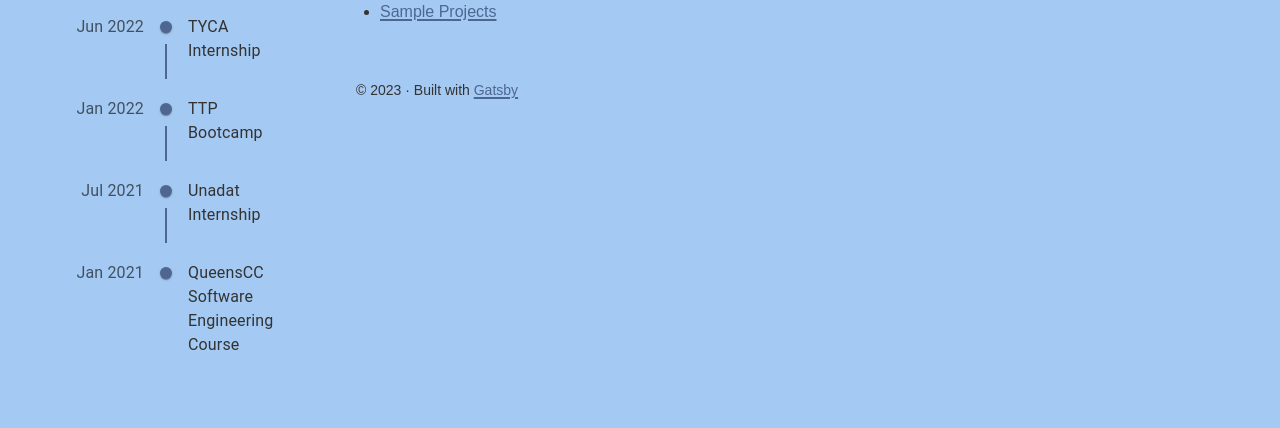
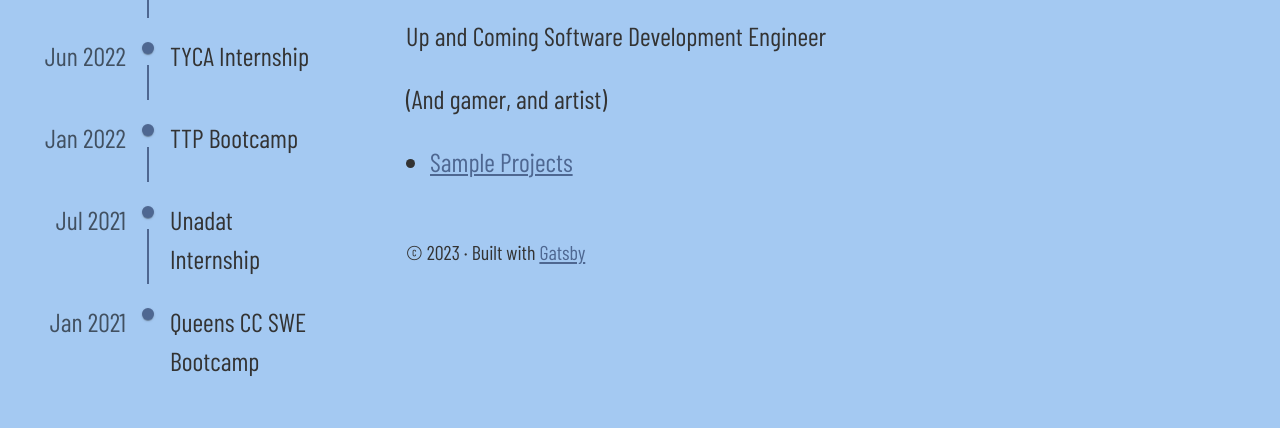
Before and after one commit to lucylee-412/portfolio, a Gatsby site: page / in a window 1280 px wide. Shown: the part 406-834 px from the top of the page. Before the commit the page ends 811 px from the top, so only its background shows below. Built offline with nearby package versions, Linux system fonts and the light colour scheme; Gatsby itself is replaced by a stand-in of ours.

Commit message:
Add and use Barlow Condensed font across site

```diff
--- a/src/components/layout.css
+++ b/src/components/layout.css
@@ -4,14 +4,14 @@
   --color-primary: rgb(78,103,145);
   --color-code-bg: #fff4db;
   --color-code: #8a6534;
-  --font-sans: -apple-system, BlinkMacSystemFont, "Segoe UI", Helvetica, Arial,
+  --font-sans: "Barlow Condensed", -apple-system, BlinkMacSystemFont, "Segoe UI", Helvetica, Arial,
     sans-serif, "Apple Color Emoji", "Segoe UI Emoji";
-  --font-mono: SFMono-Regular, Menlo, Monaco, Consolas, "Liberation Mono",
+  --font-mono: "Barlow Condensed", SFMono-Regular, Menlo, Monaco, Consolas, "Liberation Mono",
     "Courier New", monospace;
-  --font-lg: 18px;
-  --font-md: 16px;
-  --font-sm: 14px;
-  --font-sx: 12px;
+  --font-lg: 28px;
+  --font-md: 26px;
+  --font-sm: 20px;
+  --font-sx: 18px;
   --line-height-loose: 1.75;
   --line-height-normal: 1.5;
   --line-height-dense: 1.1;
@@ -28,7 +28,7 @@
 html {
   -webkit-text-size-adjust: 100%;
   box-sizing: border-box;
-  font: sans-serif;
+  font: 'Barlow Condensed', sans-serif;
   font-size: var(--font-md);
   line-height: var(--line-height-normal);
   overflow-y: scroll;
--- a/src/components/layout.module.css
+++ b/src/components/layout.module.css
@@ -1,7 +1,8 @@
 .container {
   margin: auto;
   max-width: 500px;
-  font-family: sans-serif;
+
+  font-family: 'Barlow Condensed', sans-serif;
 }
 
 .heading {
--- a/src/components/timeline.js
+++ b/src/components/timeline.js
@@ -33,7 +33,22 @@
       main: 'rgb(78,103,145)',
       contrastText: 'rgb(78,103,145)',
     }
-  }
+  },
+  typography: {
+    fontFamily: [
+      '"Barlow Condensed"',
+      '-apple-system',
+      'BlinkMacSystemFont',
+      '"Segoe UI"',
+      'Roboto',
+      '"Helvetica Neue"',
+      'Arial',
+      'sans-serif',
+      '"Apple Color Emoji"',
+      '"Segoe UI Emoji"',
+      '"Segoe UI Symbol"',
+    ].join(','),
+  },
 });
 
 const ProjectTimeline = ({ pageTitle, children }) => {
@@ -52,9 +67,10 @@
       <Timeline
         sx={{
           display: `inline-block`,
-          maxWidth: `300px`,
-          paddingTop: `11rem`,
-          paddingRight: `2rem`,
+          maxWidth: `400px`,
+          paddingTop: `7rem`,
+          marginLeft: `-2rem`,
+          marginRight: `1rem`,
           verticalAlign: `top`
         }}
       >
@@ -129,7 +145,7 @@
             <TimelineDot sx={{backgroundColor: 'rgb(78,103,145)'}}/>
           </TimelineSeparator>
           <TimelineContent>
-            QueensCC Software Engineering Course
+            Queens CC SWE Bootcamp
           </TimelineContent>
         </TimelineItem>
       </Timeline>
```
